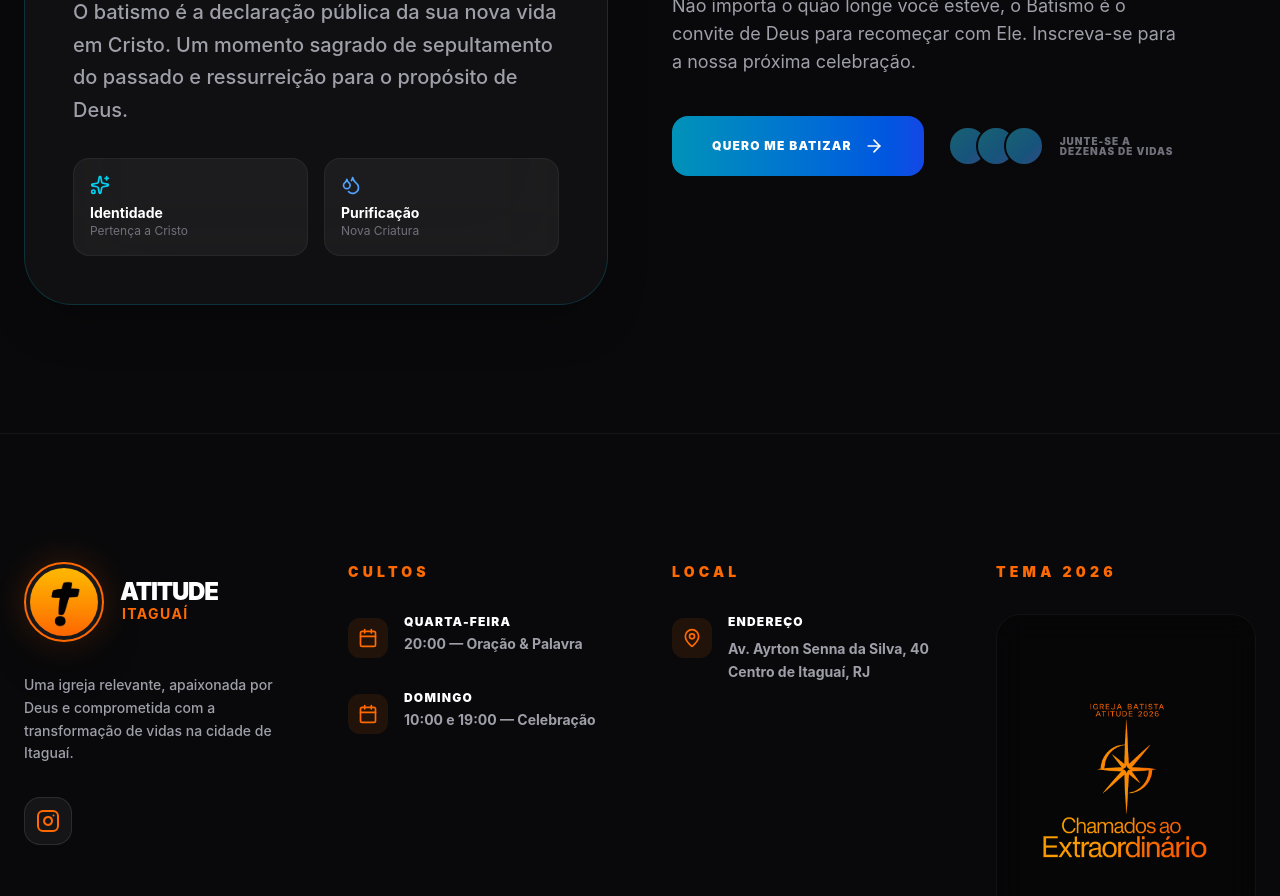
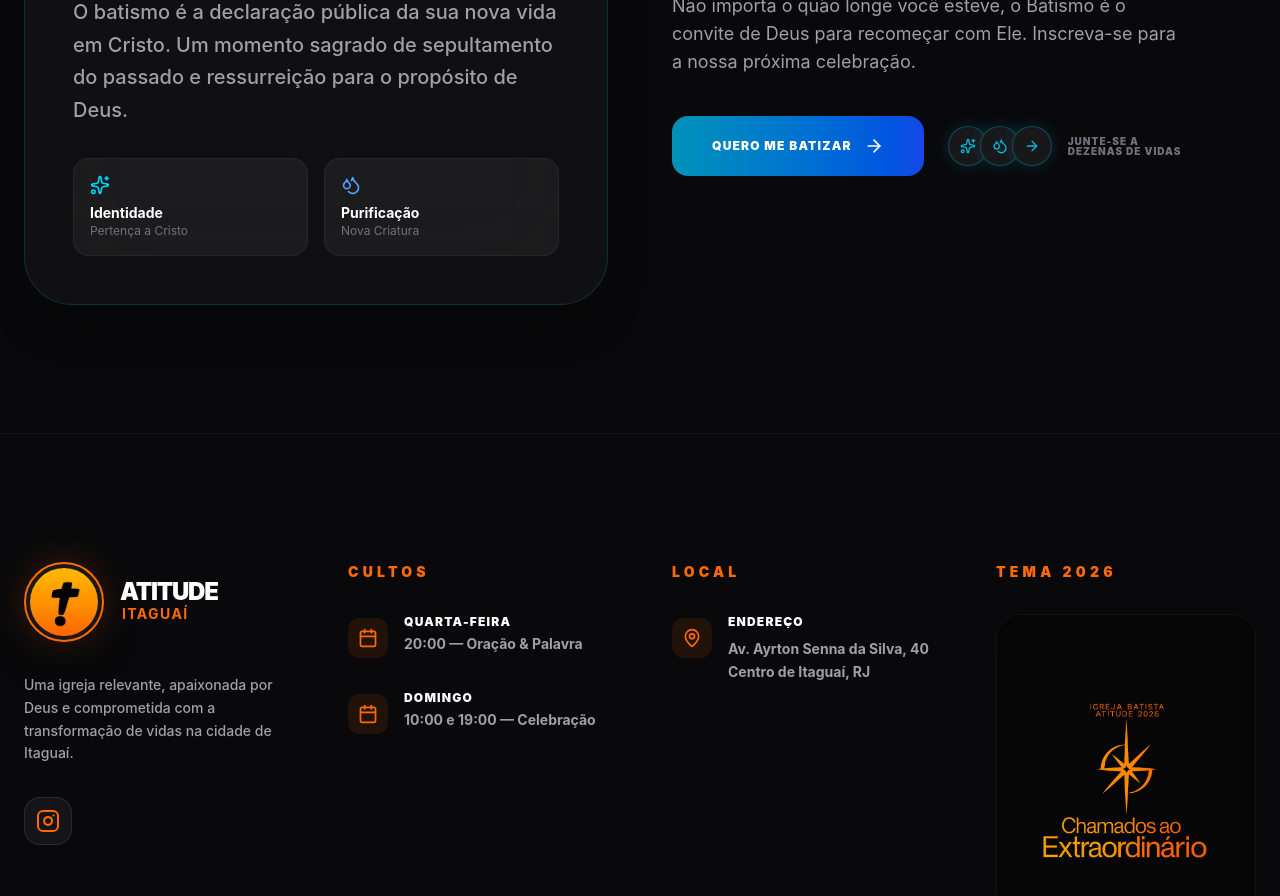
Before and after one commit to hebertabchm-dotcom/atitude-itaguai-links, a React (Vite) app: page / in a window 1280 px wide. Shown: the part 5040-5936 px from the top of the page. Built offline with nearby package versions, Linux system fonts and the light colour scheme.

Commit message:
style: replace avatar placeholders with abstract tech icons in baptism section

```diff
--- a/src/components/Batismo.tsx
+++ b/src/components/Batismo.tsx
@@ -147,10 +147,10 @@ const Batismo = () => {
               </a>
 
               <div className="flex items-center gap-4 py-2">
-                <div className="flex -space-x-3">
-                  {[1,2,3].map(i => (
-                    <div key={i} className="w-10 h-10 rounded-full border-2 border-zinc-950 bg-zinc-800 flex items-center justify-center overflow-hidden">
-                       <div className="w-full h-full bg-gradient-to-br from-cyan-500/40 to-blue-500/40" />
+                <div className="flex -space-x-2">
+                  {[Sparkles, Droplets, ArrowRight].map((Icon, i) => (
+                    <div key={i} className="w-10 h-10 rounded-full border border-cyan-500/30 bg-zinc-900 flex items-center justify-center shadow-[0_0_15px_rgba(6,182,212,0.2)]">
+                       <Icon className="w-4 h-4 text-cyan-500" />
                     </div>
                   ))}
                 </div>
```
